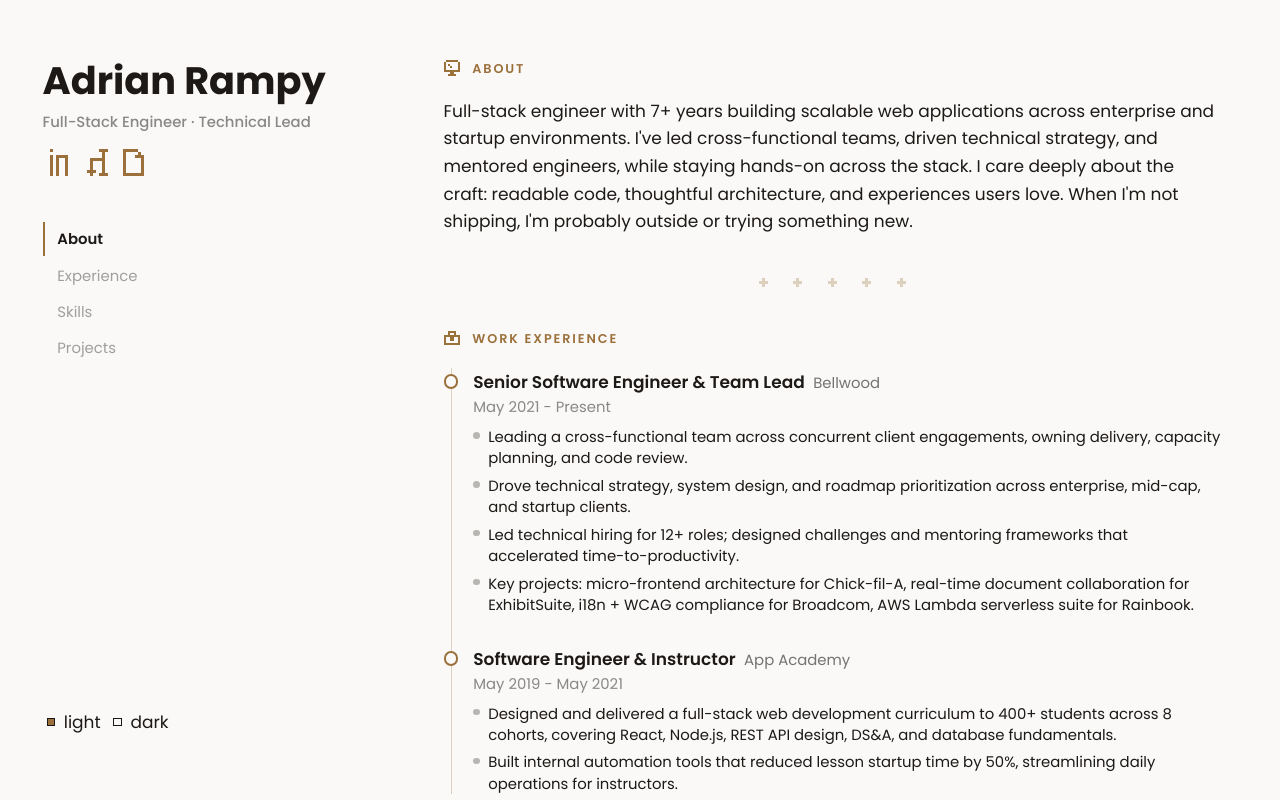
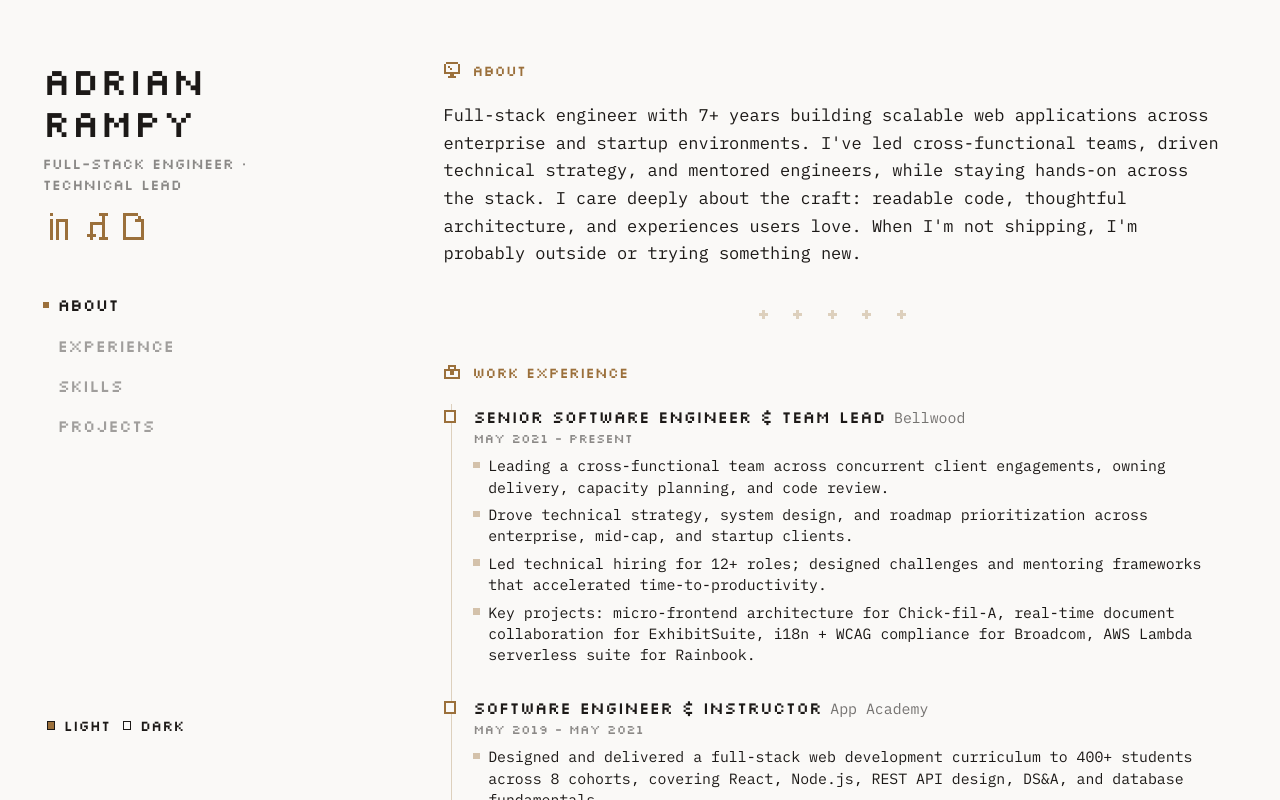
Before and after one commit to ahrampy/ahrampy, a Preact app: page / in a window 1280 px wide. Built offline with nearby package versions, Linux system fonts and the light colour scheme.

Commit message:
update fonts

```diff
--- a/index.html
+++ b/index.html
@@ -7,7 +7,7 @@
 	<meta name="viewport" content="width=device-width, initial-scale=1.0" />
 	<link rel="preconnect" href="https://fonts.googleapis.com" />
 	<link rel="preconnect" href="https://fonts.gstatic.com" crossorigin />
-	<link href="https://fonts.googleapis.com/css2?family=Poppins:ital,wght@0,200;0,400;0,500;0,600;0,700;1,400&display=swap" rel="stylesheet" />
+	<link href="https://fonts.googleapis.com/css2?family=IBM+Plex+Mono:ital,wght@0,300;0,400;0,500;0,600;0,700;1,400&family=Silkscreen:wght@400;700&display=swap" rel="stylesheet" />
 	<link rel="icon" type="image/svg+xml" href="/favicon.svg" />
 	<title>Adrian Rampy</title>
 </head>
--- a/src/Layout/Header.tsx
+++ b/src/Layout/Header.tsx
@@ -41,8 +41,8 @@ export const Header = ({
 			<div
 				className={`flex flex-col gap-2 ${mobile ? 'items-center text-center' : 'items-start'}`}
 			>
-				<h1 className='text-4xl font-bold'>Adrian Rampy</h1>
-				<h2 className='text-sm font-medium opacity-50'>
+				<h1 className='font-pixel text-4xl'>Adrian Rampy</h1>
+				<h2 className='font-pixel text-sm opacity-50'>
 					Full-Stack Engineer · Technical Lead
 				</h2>
 				<div className='mt-1 flex gap-1'>
@@ -58,12 +58,17 @@ export const Header = ({
 						<button
 							key={id}
 							onClick={() => scrollTo(id)}
-							className={`border-l-2 py-1.5 pl-3 text-left text-sm transition-all duration-200 ${
+							className={`flex items-center gap-2 py-1.5 text-left font-pixel text-base transition-all duration-200 ${
 								activeSection === id
-									? 'border-accent font-semibold opacity-100'
-									: 'border-transparent opacity-40 hover:border-accent/40 hover:opacity-70'
+									? 'opacity-100'
+									: 'opacity-40 hover:opacity-70'
 							}`}
 						>
+							<span
+								className={`inline-block h-1.5 w-1.5 transition-colors duration-200 ${
+									activeSection === id ? 'bg-accent' : 'bg-transparent'
+								}`}
+							/>
 							{label}
 						</button>
 					))}
--- a/src/Layout/MainContent.tsx
+++ b/src/Layout/MainContent.tsx
@@ -35,7 +35,7 @@ const skills = [
 	},
 	{
 		category: 'Frontend',
-		tags: ['React Query', 'React Hook Form', 'Redux', 'Zustand', 'Next.js', 'Tailwind CSS', 'Material UI', 'Micro-frontends', 'Design Systems', 'WCAG / a11y', 'SSR / SSG', 'Performance Optimization', 'D3', 'Ag-Grid'],
+		tags: ['React Query', 'React Hook Form', 'Redux', 'Zustand', 'Next.js', 'Tailwind CSS', 'Material UI', 'Micro-frontends', 'Design Systems', 'WCAG / a11y', 'SSR / SSG', 'Performance Optimization', 'Ag-Grid'],
 	},
 	{
 		category: 'Backend & Data',
@@ -64,7 +64,7 @@ const SectionLabel = ({
 	children: ComponentChildren;
 	icon?: string;
 }) => (
-	<h3 className='mb-5 hidden items-center gap-3 text-xs font-semibold uppercase tracking-[0.15em] text-accent lg:flex'>
+	<h3 className='mb-5 hidden items-center gap-3 font-pixel text-sm uppercase text-accent lg:flex'>
 		{icon && <PixelIcon sprite={icon} size={2} />}
 		{children}
 	</h3>
@@ -90,7 +90,7 @@ const MobileSection = ({
 				onClick={() => setExpanded(!expanded)}
 			>
 				{icon && <PixelIcon sprite={icon} size={2} />}
-				<span className='text-xs font-semibold uppercase tracking-[0.15em] text-accent'>
+				<span className='font-pixel text-sm uppercase text-accent'>
 					{label}
 				</span>
 				<PixelIcon
@@ -166,16 +166,16 @@ export const MainContent = ({
 						<div className='flex flex-col gap-7'>
 							{experience.map(({ title, company, period, bullets }) => (
 								<div key={company} className='relative pl-7'>
-									<div className='absolute left-0 top-[6px] h-3.5 w-3.5 rounded-full border-2 border-accent bg-primary dark:bg-secondary' />
+									<div className='absolute left-0 top-[6px] h-3 w-3 border-2 border-accent bg-primary dark:bg-secondary' />
 									<div className='flex flex-wrap items-baseline gap-x-2'>
-										<h4 className='font-semibold'>{title}</h4>
+										<h4 className='font-pixel text-base'>{title}</h4>
 										<span className='text-sm opacity-60'>{company}</span>
 									</div>
-									<p className='mb-2 text-sm opacity-50'>{period}</p>
+									<p className='mb-2 font-pixel text-xs opacity-50'>{period}</p>
 									<ul className='space-y-1.5'>
 										{bullets.map((b) => (
 											<li key={b} className='flex gap-2 text-sm'>
-												<span className='mt-1.5 h-1.5 w-1.5 shrink-0 rounded-full bg-secondary/30 dark:bg-primary/30' />
+												<span className='mt-1.5 h-1.5 w-1.5 shrink-0 bg-accent/40' />
 												{b}
 											</li>
 										))}
@@ -195,14 +195,14 @@ export const MainContent = ({
 						{skills.map(({ category, tags }) => (
 							<div
 								key={category}
-								className='rounded-lg border border-accent/20 bg-accent/[0.04] p-4'
+								className='pixel-border border-accent/20 bg-accent/[0.04] p-4'
 							>
-								<h4 className='mb-2 text-sm font-medium'>{category}</h4>
+								<h4 className='mb-2 font-pixel text-sm'>{category}</h4>
 								<div className='flex flex-wrap gap-1.5'>
 									{tags.map((tag) => (
 										<span
 											key={tag}
-											className='rounded-full border border-accent/30 bg-accent/[0.06] px-2.5 py-0.5 text-xs'
+											className='border border-dashed border-accent/30 bg-accent/[0.06] px-2.5 py-0.5 text-xs'
 										>
 											{tag}
 										</span>
@@ -219,9 +219,9 @@ export const MainContent = ({
 			<section id='projects' className='scroll-mt-8'>
 				<MobileSection label='Side Projects' icon='rocket'>
 					<div className='flex flex-col gap-4'>
-						<div className='flex flex-col gap-3 rounded-lg border border-accent/20 bg-accent/[0.04] p-5'>
+						<div className='flex flex-col gap-3 pixel-border border-accent/20 bg-accent/[0.04] p-5'>
 							<div className='flex items-center gap-2'>
-								<h4 className='font-semibold'>Tower Time</h4>
+								<h4 className='font-pixel text-base'>Tower Time</h4>
 								<LinkButton title='Play Tower Time' icon='play' link='https://towertime.netlify.app/' size={2} />
 							</div>
 							<p>
@@ -231,9 +231,9 @@ export const MainContent = ({
 								a lasting obsession with great UX.
 							</p>
 						</div>
-						<div className='flex flex-col gap-3 rounded-lg border border-accent/20 bg-accent/[0.04] p-5'>
+						<div className='flex flex-col gap-3 pixel-border border-accent/20 bg-accent/[0.04] p-5'>
 							<div className='flex items-center gap-2'>
-								<h4 className='font-semibold'>Flipcamp</h4>
+								<h4 className='font-pixel text-base'>Flipcamp</h4>
 								<LinkButton title='Flipcamp Repo' icon='gitBranch' link='https://github.com/ahrampy/Flipcamp' size={2} />
 							</div>
 							<p>
@@ -241,9 +241,9 @@ export const MainContent = ({
 								React stack. Good practice in component architecture and the joys of the npm ecosystem.
 							</p>
 						</div>
-						<div className='flex flex-col gap-3 rounded-lg border border-accent/20 bg-accent/[0.04] p-5'>
+						<div className='flex flex-col gap-3 pixel-border border-accent/20 bg-accent/[0.04] p-5'>
 							<div className='flex items-center gap-2'>
-								<h4 className='font-semibold'>Mustachions</h4>
+								<h4 className='font-pixel text-base'>Mustachions</h4>
 								<LinkButton
 									title='Mustachions Repo'
 									icon='gitBranch'
--- a/src/components/ProjectCard.tsx
+++ b/src/components/ProjectCard.tsx
@@ -2,7 +2,7 @@ import { ComponentChildren } from 'preact';
 
 export const ProjectCard = ({ children }: { children: ComponentChildren }) => {
 	return (
-		<div className='flex flex-col gap-3 rounded-xl border border-secondary/10 bg-secondary/[0.03] p-5 dark:border-primary/10 dark:bg-white/[0.04]'>
+		<div className='flex flex-col gap-3 pixel-border border-accent/20 bg-accent/[0.04] p-5'>
 			{children}
 		</div>
 	);
--- a/src/components/SchemeSelector.tsx
+++ b/src/components/SchemeSelector.tsx
@@ -8,7 +8,7 @@ export const SchemeSelector = ({
 	setUseDark: (useDark: boolean) => void;
 }) => {
 	return (
-		<div className={`flex gap-1 transition-opacity duration-1000 ${show ? 'opacity-100' : 'opacity-0'}`}>
+		<div className={`flex gap-1 font-pixel text-sm transition-opacity duration-1000 ${show ? 'opacity-100' : 'opacity-0'}`}>
 			<button className='flex items-center gap-2 p-1' onClick={() => setUseDark(false)}>
 				<div className={`h-2 w-2 border border-secondary dark:border-primary ${!useDark && 'bg-accent'}`} />
 				<p>light</p>
--- a/src/components/Section.tsx
+++ b/src/components/Section.tsx
@@ -14,16 +14,16 @@ export const Section = ({
 	const [expanded, setExpanded] = useState(startsExpanded);
 
 	return (
-		<div className='flex w-full flex-col rounded-xl bg-white shadow-sm dark:bg-white/[0.06]'>
+		<div className='flex w-full flex-col pixel-border border-accent/20 bg-white dark:bg-white/[0.06]'>
 			<button
-				className={`flex w-full items-center justify-center gap-2 px-5 py-4 hover:bg-secondary/5 hover:opacity-100 sm:justify-start dark:hover:bg-primary/5 ${expanded ? 'rounded-t-xl' : 'rounded-xl'}`}
+				className={`flex w-full items-center justify-center gap-2 px-5 py-4 hover:bg-secondary/5 hover:opacity-100 sm:justify-start dark:hover:bg-primary/5`}
 				onClick={() => setExpanded(!expanded)}
 			>
 				<PixelIcon sprite={expanded ? 'chevronDown' : 'chevronUp'} size={2} className='hidden sm:block' />
-				<h3 className='text-xl font-semibold'>{title}</h3>
+				<h3 className='font-pixel text-lg'>{title}</h3>
 			</button>
 			{expanded && (
-				<div className='border-t border-secondary/10 px-5 pb-6 pt-4 dark:border-primary/10'>
+				<div className='border-t-2 border-dashed border-secondary/10 px-5 pb-6 pt-4 dark:border-primary/10'>
 					{children}
 				</div>
 			)}
--- a/src/index.css
+++ b/src/index.css
@@ -9,7 +9,7 @@
 }
 
 :root {
-	font-family: 'Poppins', sans-serif;
+	font-family: 'IBM Plex Mono', monospace;
 	font-size: 17px;
 	font-weight: 400;
 	line-height: 1.65;
@@ -41,3 +41,9 @@ body {
 a, button {
 	@apply transition-opacity hover:opacity-75;
 }
+
+/* Pixel-style dashed borders */
+.pixel-border {
+	border-style: dashed;
+	border-width: 2px;
+}
--- a/tailwind.config.ts
+++ b/tailwind.config.ts
@@ -4,6 +4,9 @@ export default {
 	darkMode: 'class',
 	theme: {
 		extend: {
+			fontFamily: {
+				pixel: ['"Silkscreen"', 'cursive'],
+			},
 			colors: {
 				primary: '#FAF9F7',
 				secondary: '#1C1917',
```
